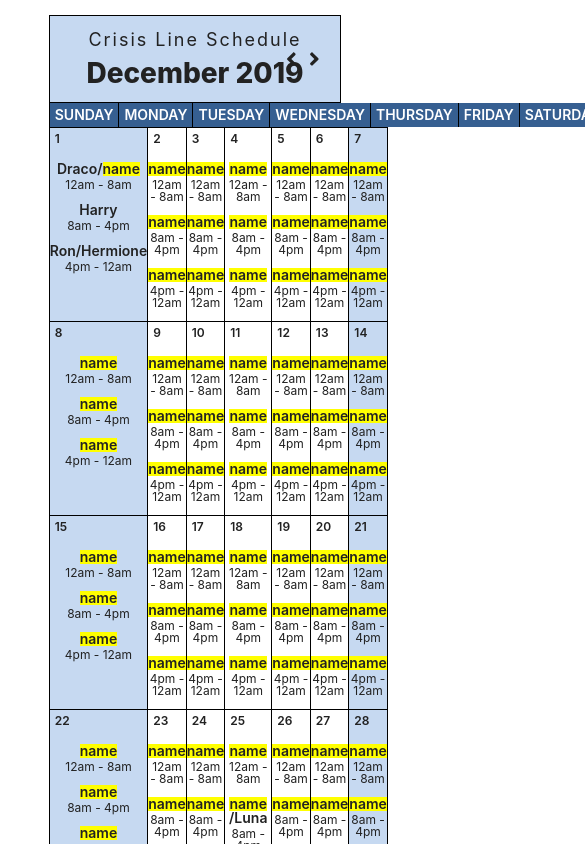
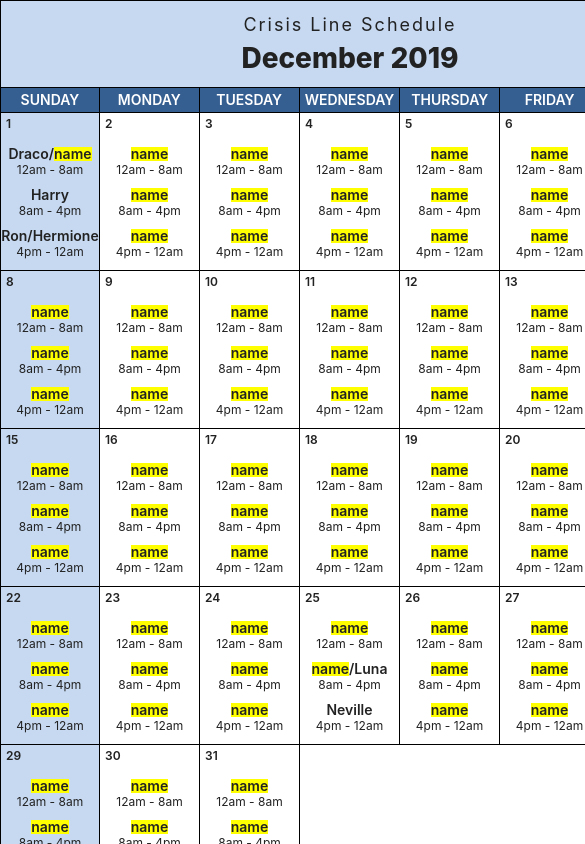
Before and after one commit to heathervv/trcc, a React (Create React App) app in the folder web/: page / in a window 390 px wide. Shown: the top 844 px of the page, 585 px wide, since content can reach past the window. Built offline with nearby package versions, Linux system fonts and the light colour scheme.

Commit message:
Styled for responsiveness

```diff
--- a/web/src/App.js
+++ b/web/src/App.js
@@ -3,9 +3,11 @@ import styled from 'styled-components'
 import Calendar from './calendar'
 
 const Wrapper = styled.div`
-  display: flex;
-  align-items: center;
-  justify-content: center;
+  @media(min-width: 900px) {
+    display: flex;
+    align-items: center;
+    justify-content: center;
+  }
 `
 
 const App = memo(() => (
--- a/web/src/calendar/Day.jsx
+++ b/web/src/calendar/Day.jsx
@@ -7,7 +7,7 @@ const Wrapper = styled.div`
   border-bottom: 1px solid #000;
   border-right: 1px solid #000;
   margin-bottom: -1px;
-  background: ${props => props.blank ? '#eee' : '#fff'}
+  background: ${props => props.blank ? '#eee' : '#fff'};
 
   &:first-child,
   &:nth-child(7n + 1) {
--- a/web/src/calendar/index.jsx
+++ b/web/src/calendar/index.jsx
@@ -5,9 +5,12 @@ import Header from './Header'
 import Month from './Month'
 
 const Wrapper = styled.div`
-  width: 75%;
-  max-width: 1000px;
-  margin: 15px;
+  min-width: 700px;
+  @media(min-width: 900px) {
+    width: 75%;
+    max-width: 1000px;
+    margin: 15px;
+  }
 `
 
 class Calendar extends Component {
```
Also changed, not shown: web/src/calendar/Shifts.jsx (+5 -5 lines), 1 other file (tests, documents, lock files or other folders).
